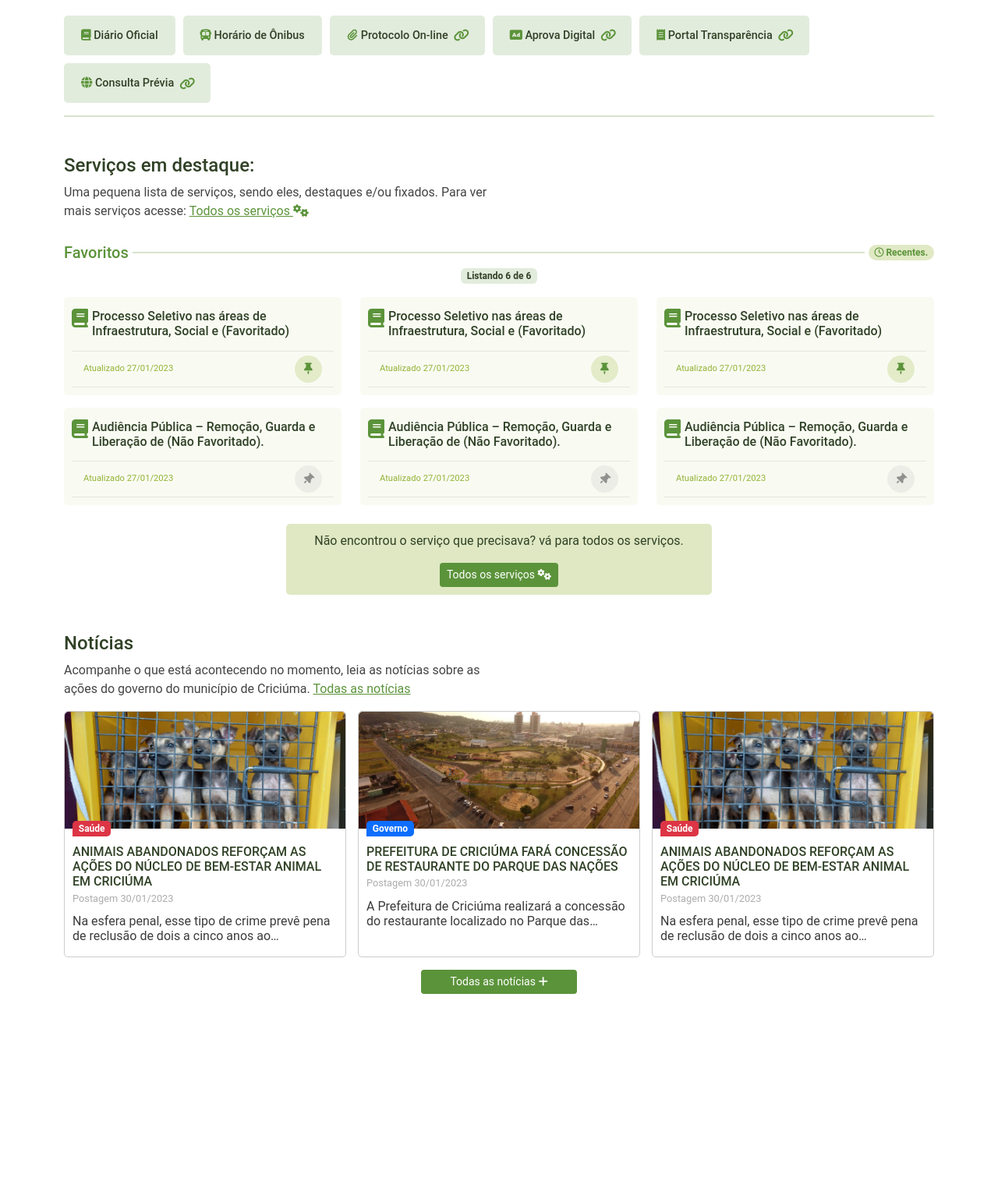
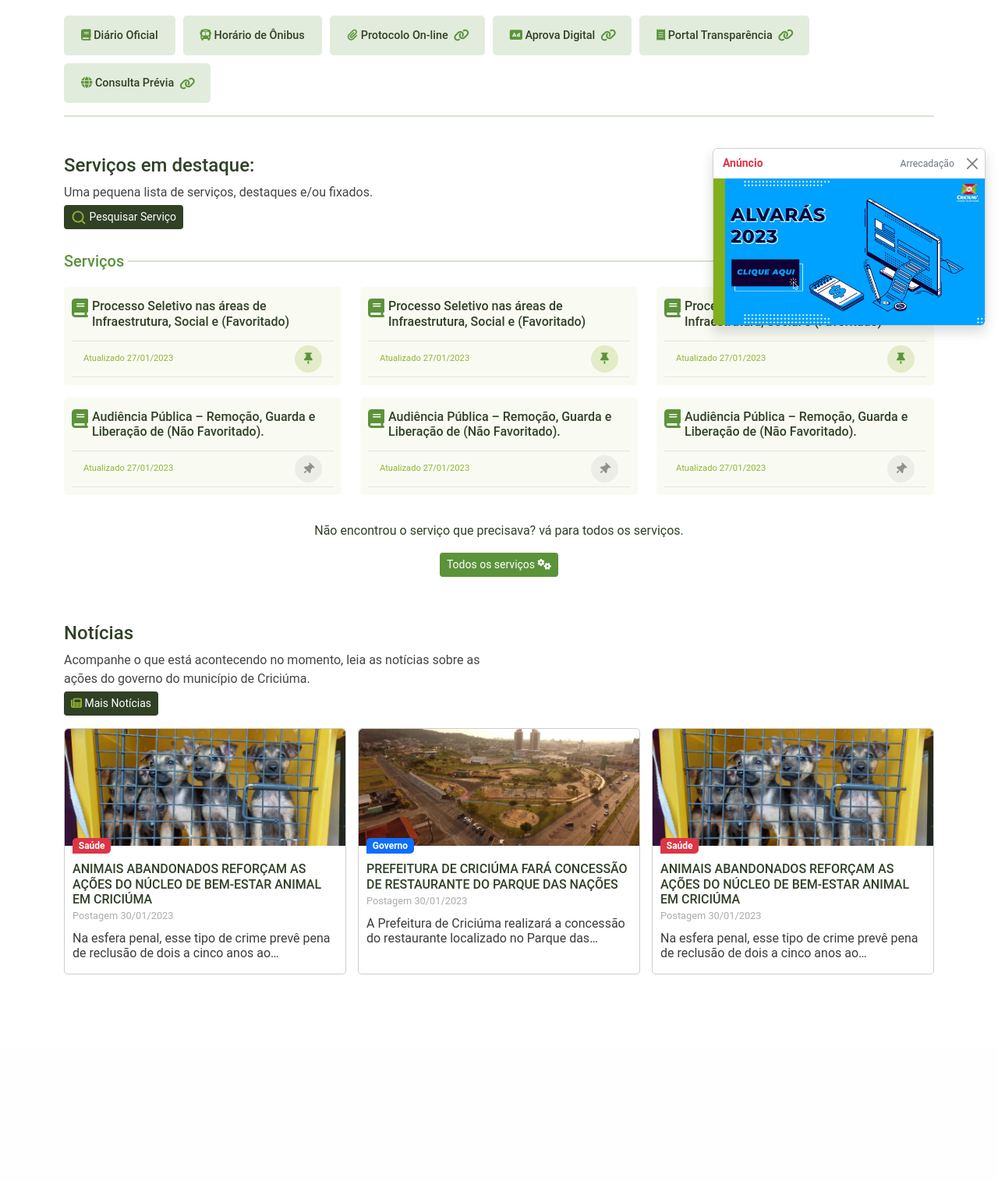
Before and after one commit to EricDagostim/site, a PHP site: page / in a window 1280 px wide. Shown: the part 366-1881 px from the top of the page at 78% size. After the commit the page ends 1616 px from the top, so only its background shows below. Run offline with PHP 8.4, Linux system fonts and the light colour scheme.

Commit message:
Botões de acesso aos conteúdos e anúncios adicionados

```diff
--- a/index.html
+++ b/index.html
@@ -13,6 +13,19 @@
 <body onload="isLoad()">
 
 <!-- MODALS -->
+<div class="toast-container position-fixed bottom-0 end-0 p-3">
+    <div id="adComunication" class="toast" role="alert" aria-live="assertive" aria-atomic="true">
+      <div class="toast-header">
+        <!-- <img src="..." class="rounded me-2" alt="..."> -->
+        <strong class="me-auto text-danger">Anúncio</strong>
+        <small>Arrecadação</small>
+        <button type="button" class="btn-close" data-bs-dismiss="toast" aria-label="Fechar"></button>
+      </div>
+      <a class="toast-body p-0" href="https://www.criciuma.sc.gov.br/site/">
+          <img src="img/Alvara_2023.jpeg" alt="Imagem anúncio" style="object-fit: cover; width: 100%; border-radius: 0px 0px 5px 5px;">
+      </a>
+    </div>
+</div>
 
 <div id="modalSearch" class="modal" tabindex="-1">
     <div class="modal-dialog modal-fullscreen-sm-down modal-dialog-scrollable">
@@ -280,29 +293,33 @@
                     <div class="col-12 col-lg-6 mt-lg-5 mt-5">
                         <div class="content-main-services">
                             <h4 class="text-color-primary text-center-625">Serviços em destaque:</h4>
-                            <p class="text-services text-center-625 m-0" style="color : #444444">Uma pequena lista de serviços, sendo eles, destaques e/ou fixados. Para ver mais serviços acesse: <a class="text-link-details" href="#">Todos os serviços <i class="fa-solid fa-gears"></i></a></p>
+                            <p class="text-services text-center-625 m-0" style="color : #444444">Uma pequena lista de serviços, destaques e/ou fixados.</p>
+
+                            <div class="btn-news col-12 mt-1" style="display: flex;">
+                                <a class="btn btn-sm text-color-white bg-color-primary" style="width: fit-content;"><img src="img\glass-search.svg" alt="SVG lupa de pesquisa" style="width: 20px;"> Pesquisar Serviço</a>
+                            </div>
 
                         </div>
                     </div>
 
                         <div class="col-12 mt-4">
                             <div class="search-parameters">
-                                <h5 class="text-color-details m-0">Favoritos</h5>
+                                <h5 class="text-color-details m-0">Serviços</h5>
                                 <hr class="border border-1 line-list-services" style="width: 100%; border-color: #5B933A !important;">
 
-                                <!-- <div class="badge rounded-pill text-color-details" style="background-color: #E0E9C4">
-                                    <i class="fa-solid fa-magnifying-glass"></i> "Diário Oficial".
-                                </div> -->
+                                <div class="badge rounded-pill text-color-details" style="background-color: #E0E9C4">
+                                    <i class="fas fa-thumbtack"></i> Favoritos
+                                </div>
 
                                 <div class="badge rounded-pill text-color-details" style="background-color: #E0E9C4">
-                                    <i class="fa-regular fa-clock"></i> Recentes.
+                                    <i class="fas fa-star"></i> Destaques
                                 </div>
 
                             </div>
-                            <div style="width: 100%; text-align: center;">
 
+                            <!-- <div style="width: 100%; text-align: center;">
                                 <p class="m-0 badge" style="background-color: #5b933a2c; color: #304126">Listando 6 de 6</p>
-                            </div>
+                            </div> -->
 
                             <div class="row list-services">
 
@@ -390,7 +407,7 @@
                     <div class="row" style="display: flex;
                     justify-content: center;">
                         <div class="col-12 col-lg-6 mt-lg-4 mt-4">
-                            <div class="content-alert">
+                            <div class="content-alert" style="background-color: transparent;">
                                 <p class="text-services text-center-625" style="color : #304126">Não encontrou o serviço que precisava? vá para todos os serviços.</p>
                                 <button class="btn btn-sm text-color-white bg-color-details">Todos os serviços <i class="fa-solid fa-gears"></i></button>
                             </div>
@@ -402,7 +419,11 @@
                     <div class="col-12 col-lg-6 mt-lg-5 mt-5">
                         <div class="content-main-services">
                             <h4 class="text-color-primary text-center-625">Notícias</h4>
-                            <p class="text-services text-center-625 m-0" style="color : #444444">Acompanhe o que está acontecendo no momento, leia as notícias sobre as ações do governo do município de Criciúma. <a class="text-link-details" href="#">Todas as notícias</a></p>
+                            <p class="text-services text-center-625 m-0" style="color : #444444">Acompanhe o que está acontecendo no momento, leia as notícias sobre as ações do governo do município de Criciúma.</p>
+
+                            <div class="btn-news col-12 mt-1" style="display: flex;">
+                                <a class="btn btn-sm text-color-white bg-color-primary" style="width: fit-content;"><i class="fas fa-newspaper text-color-ligth-details"></i> Mais Notícias</a>
+                            </div>
                         </div>
                     </div>
 
@@ -427,7 +448,7 @@
                                 <a href="#" class="box-news">
                                     <img src="img/imagem-noticia.jpeg" alt="Imagem Notícia">
                                     <div class="content-news">
-                                        <div class="tag-new bg-primary text-white badge">Governo</div>
+                                        <div class="tag-new ew bg-primary text-white badge">Governo</div>
                                         <h1>PREFEITURA DE CRICIÚMA FARÁ CONCESSÃO DE RESTAURANTE DO PARQUE DAS NAÇÕES</h1>
                                         <p>Postagem 30/01/2023</p>
 
@@ -450,13 +471,6 @@
                                 </a>
 
                         </div>
-
-
-                        <div class="col-12 mt-3" style="display: flex; justify-content: center;">
-                            <a class="btn btn-sm text-color-white bg-color-details" style="width: 200px;">Todas as notícias <i class="fa-solid fa-plus"></i></a>
-                        </div>
-
-
                  </div>
                 </div>
             </div>
@@ -467,12 +481,6 @@
 
 
 
-<br><br><br><br>
-<br><br><br><br>
-<br><br><br><br>
-<br><br><br><br>
-<br><br><br><br>
-<br><br><br><br>
 <br><br><br><br>
 
 </body>
@@ -544,14 +552,18 @@
         $(".box-load").css({
             'display' : 'none'
         })
+
+
+        setTimeout(() => {
+            const adComunicationCard = document.getElementById('adComunication')
+
+            const toast = new bootstrap.Toast(adComunicationCard)
+            toast.show()
+        }, 5500);
     }
 
     function focus(){
-
         document.getElementById("inputSearchModal").focus();
-
     }
 
-
-
 </script>
--- a/media-queries.css
+++ b/media-queries.css
@@ -56,6 +56,8 @@
 
 @media (max-width : 772px){
 
+
+
     .content-news h5{
         display: none !important;
     }
@@ -81,7 +83,10 @@
 
 @media (max-width : 625px){
 
-
+    .btn-news{
+        display: flex;
+        justify-content: center;
+    }
     .box-news img{
         height: 110px;
 
@@ -165,6 +170,8 @@
 
 @media (max-width : 425px){
 
+
+
     .img-header{
         background-position-x: -300px;
 
@@ -179,10 +186,15 @@
 
 @media (max-width : 320px){
 
+    .search-parameters {
+        overflow-x: auto;
+    }
+
     .img-header{
         background-position-x: -600px;
 
     }
+
 
     .line-list-services{
         /* display: none !important; */
--- a/style.css
+++ b/style.css
@@ -23,10 +23,16 @@
     color: #ffffff !important
 }
 
+.text-color-ligth-details{
+    color: #93B233 !important;
+}
+
 .text-link-details{
     color: #5B933A !important;
     text-decoration: underline;
 }
+
+
 
 .text-link-details:hover{
     color: #8cca68 !important;
```
Also changed, not shown: img/Alvara_2023.jpeg (added), img/IPTU_2023.jpeg (added). Lines whose indentation alone changed are shown as unchanged.
